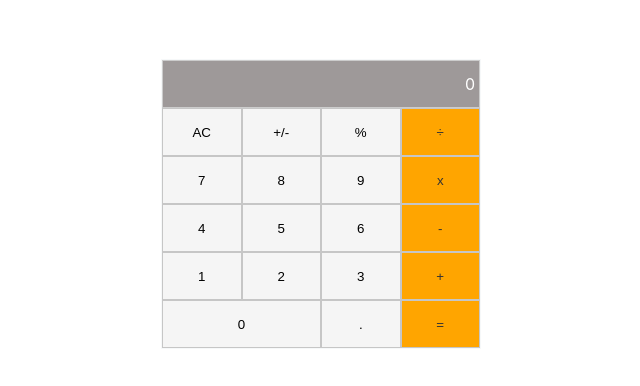
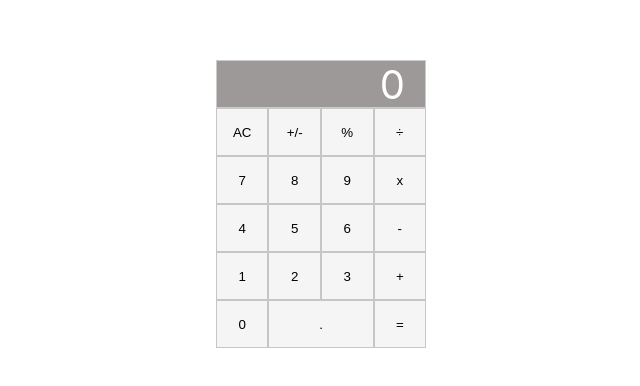
Before and after one commit to supreeti/Math-magician-App, a React (Create React App) app: page / in a window 1280 px wide. Shown: the part 196-582 px from the top of the page, without its empty margins (319-959 px from the left). Built offline with nearby package versions, Linux system fonts and the light colour scheme.

Commit message:
resolve style

```diff
--- a/src/App.css
+++ b/src/App.css
@@ -29,6 +29,22 @@ body {
   align-items: center;
   justify-content: end;
   color: white;
+  word-wrap: break-word;
+  word-break: break-all;
+}
+
+.display .previous-operand {
+  color: rgba(255, 255, 255, 0.75);
+  font-size: 1.5rem;
+  padding: 1rem;
+  text-align: right;
+}
+
+.display .current-operand {
+  color: white;
+  font-size: 2.5rem;
+  padding: 1rem;
+  text-align: right;
 }
 
 .keypad {
--- a/src/component/buttons.jsx
+++ b/src/component/buttons.jsx
@@ -1,46 +1,30 @@
 /* eslint-disable linebreak-style */
 import PropTypes from 'prop-types';
-import Display from './display';
 
-const Buttons = ({
-  handleClick, total, operation, next,
-}) => (
-  <div className="calculate">
-    <Display total={Number(total)} operation={operation} next={next} />
-    <div className="keypad">
-      <button type="button" className="button" onClick={() => handleClick('AC')}>AC</button>
-      <button type="button" className="button" onClick={() => handleClick('+/-')}>+/-</button>
-      <button type="button" className="button" onClick={() => handleClick('%')}>%</button>
-      <button type="button" className="btn-Operator" onClick={() => handleClick('AC')}>÷</button>
-      <button type="button" className="button" onClick={() => handleClick('7')}>7</button>
-      <button type="button" className="button" onClick={() => handleClick('8')}>8</button>
-      <button type="button" className="button" onClick={() => handleClick('9')}>9</button>
-      <button type="button" className="btn-Operator" onClick={() => handleClick('x')}>x</button>
-      <button type="button" className="button" onClick={() => handleClick('4')}>4</button>
-      <button type="button" className="button" onClick={() => handleClick('5')}>5</button>
-      <button type="button" className="button" onClick={() => handleClick('6')}>6</button>
-      <button type="button" className="btn-Operator" onClick={() => handleClick('-')}>-</button>
-      <button type="button" className="button" onClick={() => handleClick('1')}>1</button>
-      <button type="button" className="button" onClick={() => handleClick('2')}>2</button>
-      <button type="button" className="button" onClick={() => handleClick('3')}>3</button>
-      <button type="button" className="btn-Operator" onClick={() => handleClick('+')}>+</button>
-      <button type="button" className="button z" onClick={() => handleClick('0')}>0</button>
-      <button type="button" className="button" onClick={() => handleClick('.')}>.</button>
-      <button type="button" className="btn-Operator" onClick={() => handleClick('=')}>=</button>
-    </div>
-  </div>
-);
+export default function Buttons({ handleButtonClick }) {
+  return (
+    <>
+      <button type="button" onClick={handleButtonClick}>AC</button>
+      <button type="button" onClick={handleButtonClick}>+/-</button>
+      <button type="button" onClick={handleButtonClick}>%</button>
+      <button type="button" onClick={handleButtonClick} className="btn-operator">÷</button>
+      <button type="button" onClick={handleButtonClick}>7</button>
+      <button type="button" onClick={handleButtonClick}>8</button>
+      <button type="button" onClick={handleButtonClick}>9</button>
+      <button type="button" onClick={handleButtonClick} className="btn-operator">x</button>
+      <button type="button" onClick={handleButtonClick}>4</button>
+      <button type="button" onClick={handleButtonClick}>5</button>
+      <button type="button" onClick={handleButtonClick}>6</button>
+      <button type="button" onClick={handleButtonClick} className="btn-operator">-</button>
+      <button type="button" onClick={handleButtonClick}>1</button>
+      <button type="button" onClick={handleButtonClick}>2</button>
+      <button type="button" onClick={handleButtonClick}>3</button>
+      <button type="button" onClick={handleButtonClick} className="btn-operator">+</button>
+      <button type="button" onClick={handleButtonClick}>0</button>
+      <button type="button" onClick={handleButtonClick} className="z">.</button>
+      <button type="button" onClick={handleButtonClick}>=</button>
+    </>
+  );
+}
 
-Buttons.propTypes = {
-  handleClick: PropTypes.func.isRequired,
-  total: PropTypes.number.isRequired,
-  operation: PropTypes.string,
-  next: PropTypes.string,
-};
-
-Buttons.defaultProps = {
-  operation: null,
-  next: null,
-};
-
-export default Buttons;
+Buttons.propTypes = { handleButtonClick: PropTypes.func.isRequired };
--- a/src/component/calculator.jsx
+++ b/src/component/calculator.jsx
@@ -4,27 +4,29 @@ import Buttons from './buttons';
 import calculate from '../logic/calculate';
 import '../App.css';
 
-const Calculator = () => {
+export default function Calculator() {
   const [state, setState] = useState({
     total: null,
     next: null,
     opeation: null,
   });
 
-  const handleClick = (e) => {
-    setState(calculate(state, e.target.innerText));
+  const handleClick = (event) => {
+    const buttonName = event.target.innerText;
+    setState(calculate(state, buttonName));
   };
+
+  const { total, next, operation } = state;
 
   return (
     <div className="result">
-      <Buttons
-        handleClick={handleClick}
-        total={Number(state.total)}
-        operation={state.operation}
-        next={state.next}
-      />
+      <div className="display">
+        <div className="previous-operand">{next || operation}</div>
+        <div className="current-operand">{total || next || '0'}</div>
+      </div>
+      <div className="keypad">
+        <Buttons handleButtonClick={handleClick} />
+      </div>
     </div>
   );
-};
-
-export default Calculator;
+}
--- a/src/component/display.jsx
+++ /dev/null
@@ -1,24 +0,0 @@
-/* eslint-disable linebreak-style */
-import PropTypes from 'prop-types';
-
-const Display = ({ total, operation, next }) => (
-  <div className="display">
-    {total}
-    {operation}
-    {next}
-  </div>
-);
-
-Display.propTypes = {
-  total: PropTypes.number,
-  operation: PropTypes.string,
-  next: PropTypes.string,
-};
-
-Screen.defaultProps = {
-  total: '',
-  operation: null,
-  next: null,
-};
-
-export default Display;
```
